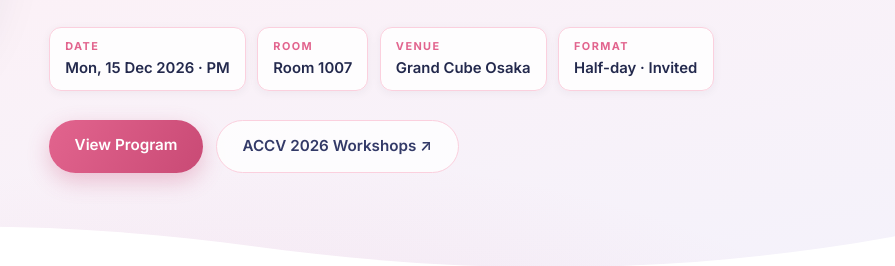
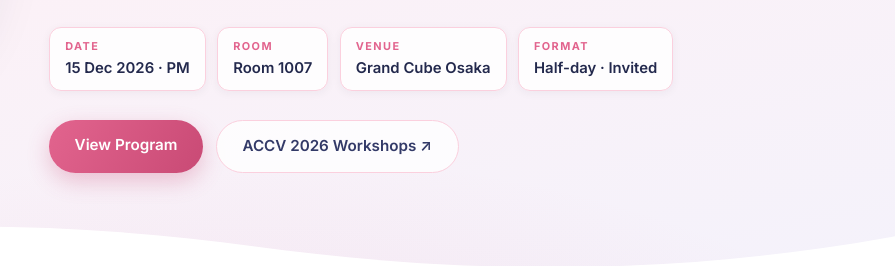
Before and after one commit to mengsiwei/MIRAI_ACCV_Workshop, a plain HTML site: page index.html in a window 1280 px wide. Shown: the part 457-723 px from the top of the page, 385-1280 px from the left. Drawn offline with Linux system fonts and the light colour scheme; a web font is replaced by a local one.

Commit message:
update date

```diff
--- a/index.html
+++ b/index.html
@@ -62,7 +62,7 @@
       <div class="hero-meta">
         <div class="meta-chip">
           <span class="label">Date</span>
-          <span class="value">Mon, 15 Dec 2026 · PM</span>
+          <span class="value">15 Dec 2026 · PM</span>
         </div>
         <div class="meta-chip">
           <span class="label">Room</span>
```
